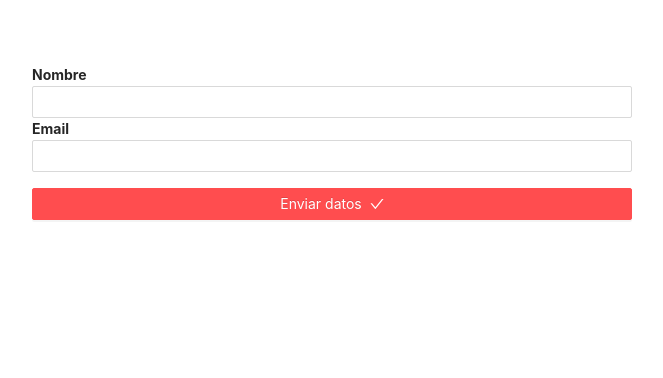
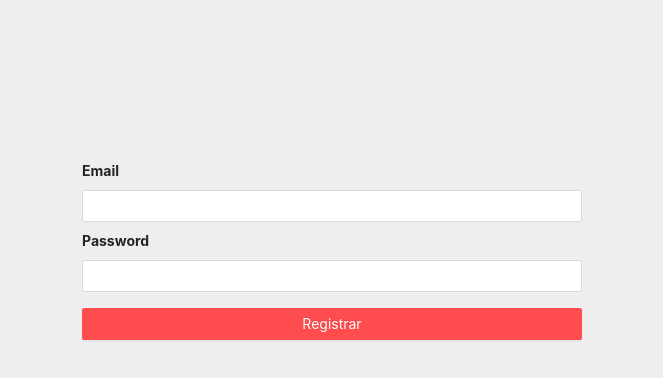
Before and after one commit to react-examples-projects/react-landing-pages, a React (Create React App) app: page /contact in a window 1280 px wide. Shown: the top 378 px of the page, without its empty margins (308-971 px from the left). Built offline with nearby package versions, Linux system fonts and the light colour scheme.

Commit message:
login form in api

```diff
--- a/src/App.css
+++ b/src/App.css
@@ -1,6 +1,10 @@
+body {
+  background: #eee;
+}
+
 .App {
   width: 100%;
-  max-width: 600px;
+  max-width: 500px;
   margin: auto;
-  margin-top: 4rem;
+  margin-top: 10rem;
 }
--- a/src/Components/Contact.js
+++ b/src/Components/Contact.js
@@ -1,21 +1,86 @@
-import React from "react";
-import { Button, Tooltip, Input } from "antd";
+import React, { useState } from "react";
+import { Button, Tooltip, Input, Alert } from "antd";
 import { CheckOutlined } from "@ant-design/icons";
 
+const app_id = "737A31DB-7B9A-7085-FFC4-3471C6A66300";
+const api_key = "7BE2CF34-EECF-4F33-B5AB-98125A2022D4";
+const api = `https://api.backendless.com/${app_id}/${api_key}/users/register`;
+
+const css = {
+  labels: { marginBottom: ".5rem", display: "block" },
+  form: {
+    marginTop: "1rem",
+  },
+};
+
 export default function Contact() {
+  const [email, setEmail] = useState("");
+  const [password, setPassword] = useState("");
+  const [error, setError] = useState(null);
+  const [isLoading, setLoading] = useState(false);
+
+  const handleSubmit = async (e) => {
+    e.preventDefault();
+    setLoading(true);
+    setError(false);
+    try {
+      const xhr = await fetch(api, {
+        method: "POST",
+        body: JSON.stringify({ email, password }),
+        headers: {
+          "Content-Type": "application/json; charset=utf-8",
+        },
+      });
+
+      setLoading(false);
+      const res = await xhr.json();
+      console.log(res);
+      if ("code" in res) {
+        setError(res.message);
+      } else {
+        setError(false);
+      }
+    } catch (e) {
+      console.log(e)
+      setError("Connection error, check your internet");
+    }
+  };
+
   return (
-    <form action="/">
-      <div>
-        <label htmlFor="name">
-          <strong>Nombre</strong>
-        </label>
-        <Input type="text" name="name" id="name" />
-      </div>
-      <div>
-        <label htmlFor="email">
+    <>
+      {error && <Alert type="error" message={error} />}
+      <form action="/" onSubmit={handleSubmit} style={css.form}>
+        <div style={css.labels}>
+          <label
+            htmlFor="name"
+            style={{ marginBottom: ".5rem", display: "block" }}
+          >
             <strong>Email</strong>
           </label>
-        <Input type="email" name="email" id="email" />
+          <Input
+            type="email"
+            name="email"
+            id="email"
+            value={email}
+            onChange={({ target }) => {
+              setEmail(target.value);
+            }}
+          />
+        </div>
+
+        <div>
+          <label htmlFor="password" style={css.labels}>
+            <strong>Password</strong>
+          </label>
+          <Input
+            type="password"
+            name="password"
+            id="password"
+            value={password}
+            onChange={({ target }) => {
+              setPassword(target.value);
+            }}
+          />
         </div>
 
         <Tooltip title="Enviar los datos">
@@ -26,11 +91,13 @@ export default function Contact() {
             block
             htmlType="submit"
             //shape="round"
+            loading={isLoading}
           >
-          Enviar datos
-          <CheckOutlined />
+            Registrar
+            {/* <CheckOutlined /> */}
           </Button>
         </Tooltip>
       </form>
+    </>
   );
 }
```
Also changed, not shown: 1 other file (tests, documents, lock files or other folders). Lines whose indentation alone changed are shown as unchanged.
